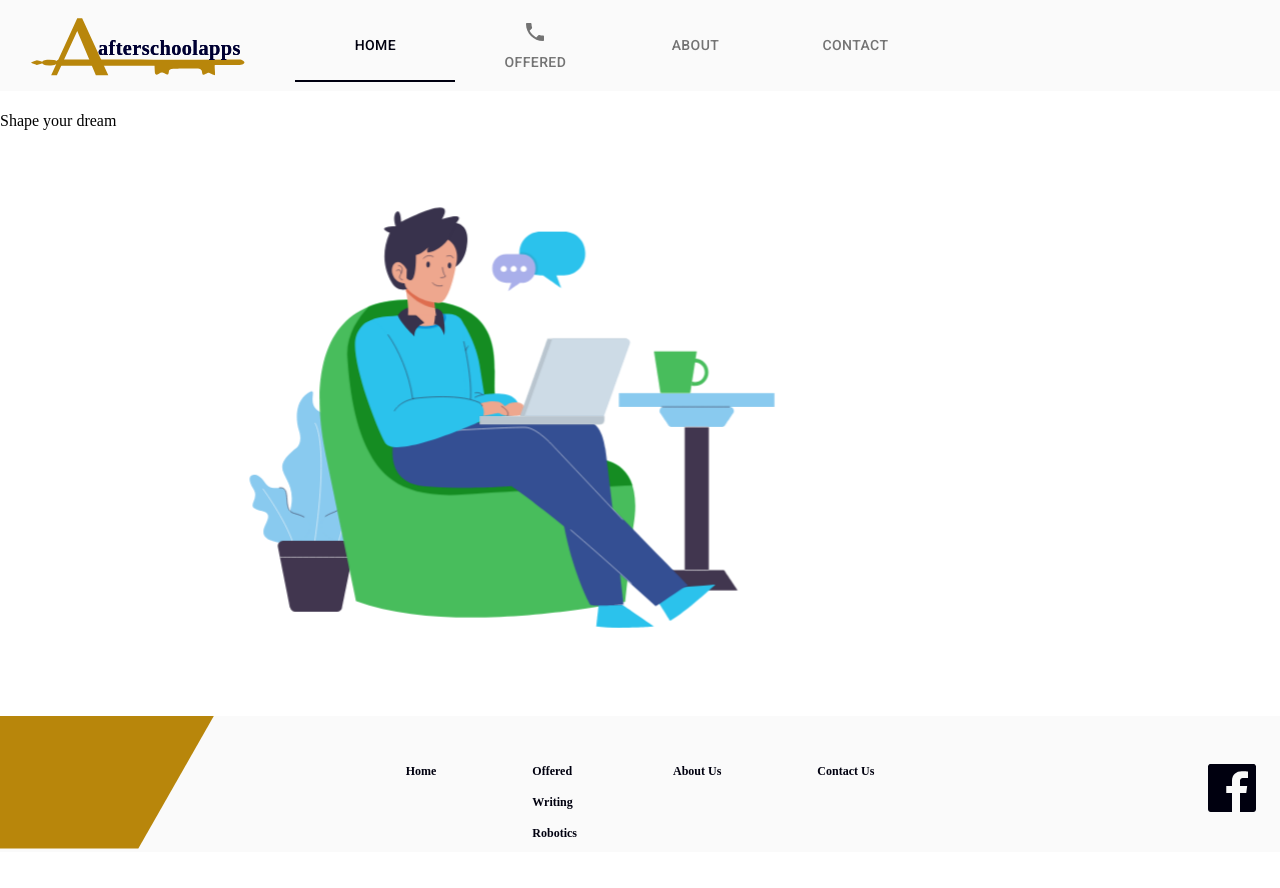
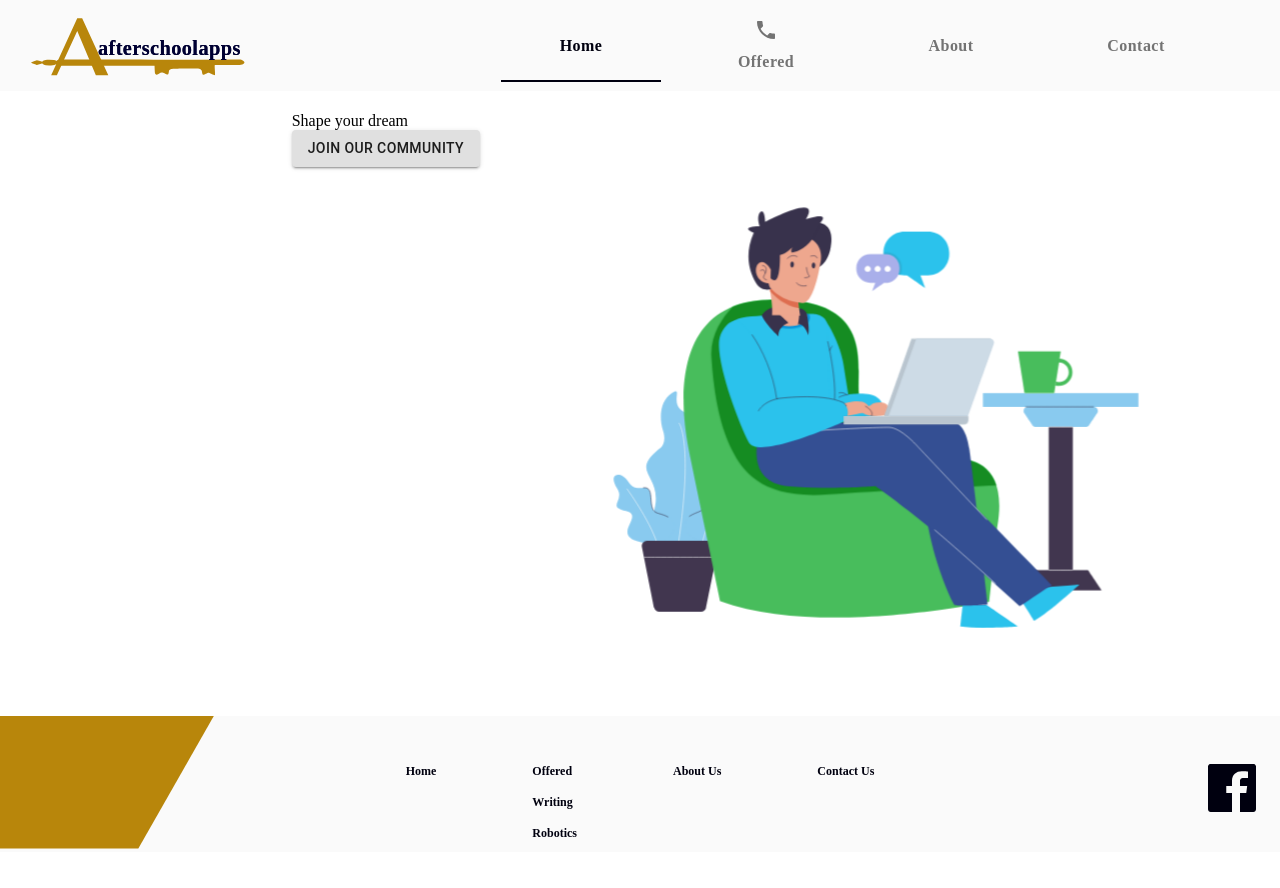
Before and after one commit to roysantu2002/firebase-auth, a React (Create React App) app: page / in a window 1280 px wide. Built offline with nearby package versions, Linux system fonts and the light colour scheme.

Commit message:
Feat: added google font for header and drawer menu items

```diff
--- a/public/index.html
+++ b/public/index.html
@@ -3,8 +3,9 @@
   <head>
     <meta charset="utf-8" />
     <link rel="icon" href="%PUBLIC_URL%/favicon.ico" />
-    <link rel="stylesheet" href="https://fonts.googleapis.com/css?family=Roboto:300,400,500,700&display=swap" />
+    <link rel="stylesheet" href="https://fonts.googleapis.com/css?family=Krona+One&display|Cabin&display:100,400,400i,700|Roboto:300,400,500,700&display=swap" />
     <link rel="stylesheet" href="https://fonts.googleapis.com/icon?family=Material+Icons" />
+    <!-- <link href="https://fonts.googleapis.com/css2?family=Krona+One&display=swap" rel="stylesheet"> -->
     <meta name="viewport" content="width=device-width, initial-scale=1" />
     <meta name="theme-color" content="#000000" />
     <meta
--- a/src/components/UI/AppTheme.js
+++ b/src/components/UI/AppTheme.js
@@ -17,11 +17,15 @@ export default createMuiTheme({
     },
   },
   typography: {
+
     tab:{
-        fontFamily: "",
-        textTransform: "none",
-        fontWeight: 700,
-        fontSize: "1rem",
+      fontFamily: 'Cabin',
+      textTransform: "none",
+      fontWeight: 700,
+      fontSize: "1rem",
+      minwidth: 10,
+      marginLeft: "25px"
     }
+
   },
 });
--- a/src/components/UI/Header.js
+++ b/src/components/UI/Header.js
@@ -110,9 +110,8 @@ const useStyles = makeStyles((theme) => ({
     marginLeft: "auto",
   },
   tab: {
+
     ...theme.typography.tab,
-    minWidth: 10,
-    marginLeft: "100",
   },
   menu: {
     backgroundColor: theme.palette.common.grey,
@@ -229,7 +228,7 @@ export default function Header(props) {
       switch (window.location.pathname) {
         case `${route.link}`:
           if (props.value !== route.activeIndex) {
-            props.props.setValue(route.activeIndex);
+            props.setValue(route.activeIndex);
             if (route.selectedIndex && route.selectedIndex !== props.selectedIndex) {
               props.setSelectedIndex(route.selectedIndex);
             }
@@ -244,6 +243,7 @@ export default function Header(props) {
   const tabs = (
     <React.Fragment>
       <Tabs
+      className={classes.tabContainer}
         color='secondary'
         value={props.value}
         onChange={handleChange}
@@ -255,6 +255,7 @@ export default function Header(props) {
       >
         {routes.map((route, index) => (
           <Tab
+            className={classes.tab}
             key={`${route}${index}`}
             component={Link}
             to={route.link}
@@ -474,6 +475,7 @@ export default function Header(props) {
     <React.Fragment>
       <ElevationScroll>
         <AppBar position='fixed' className={classes.appbar}>
+
           <Toolbar disableGutters={false}>
             <Button
               disableRipple
--- a/src/components/UI/LandingPage.js
+++ b/src/components/UI/LandingPage.js
@@ -3,6 +3,7 @@ import Lottie from "react-lottie"
 import { makeStyles } from "@material-ui/core/styles";
 import animationData from "../../animation/Onlinework.json"
 import Grid from "@material-ui/core/Grid"
+import Button from '@material-ui/core/Button';
 
 const useStyles = makeStyles((theme) => ({}));
 
@@ -21,9 +22,14 @@ export default function LandingPage() {
 
     <Grid container direction="column">
       <Grid item>
-        <Grid container direction="row">
+        <Grid container justify="flex-end" alignItem="center" direction="row">
           <Grid item>
             <div> Shape your dream</div>
+            <Grid container>
+              <grid item>
+                <Button variant="contained"> Join Our Community</Button>
+              </grid>
+            </Grid>
           </Grid>
           <Grid item>
           <Lottie options={defaultOptions} height={"100%"} width={"100%"} />
```
